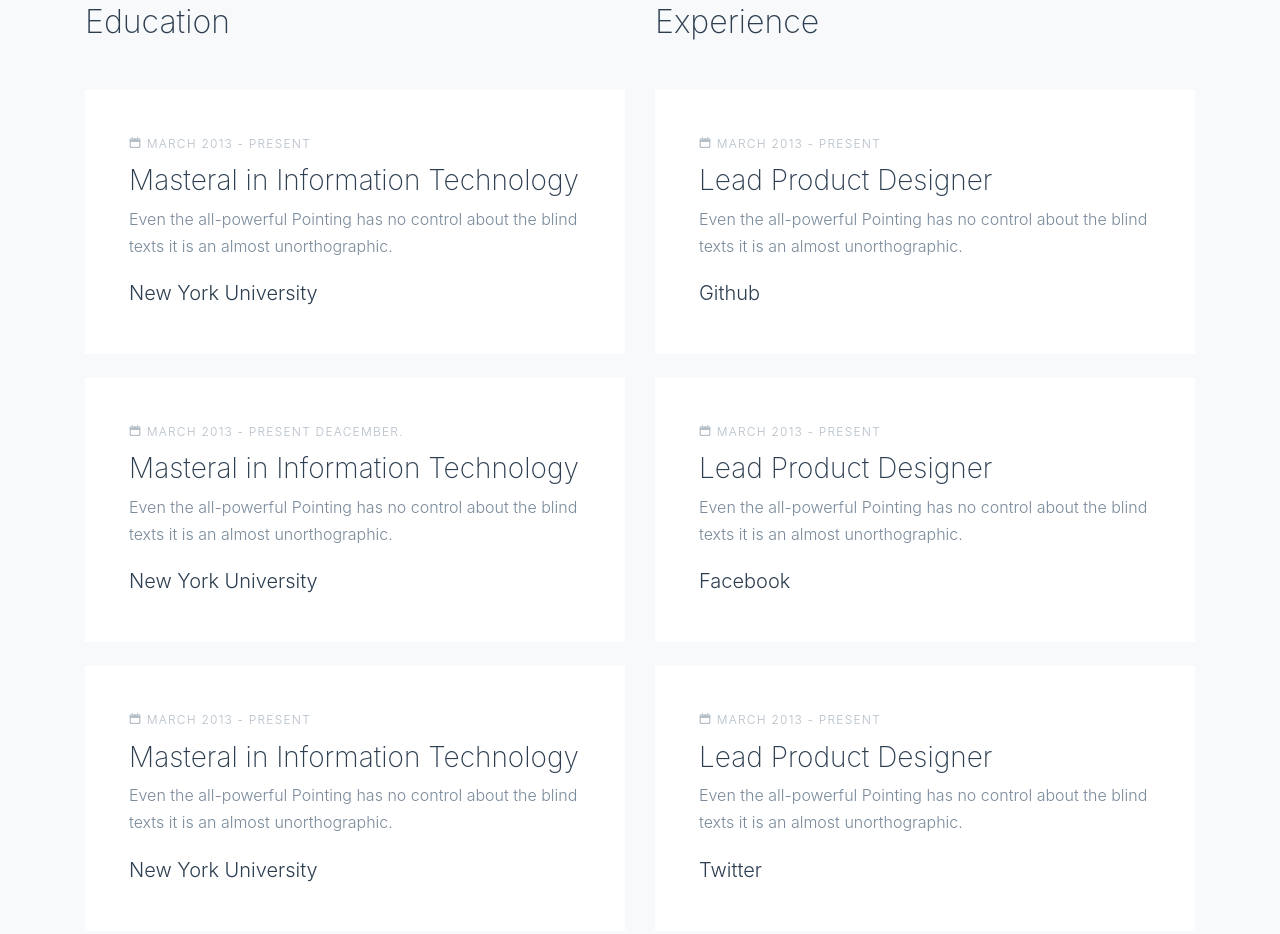
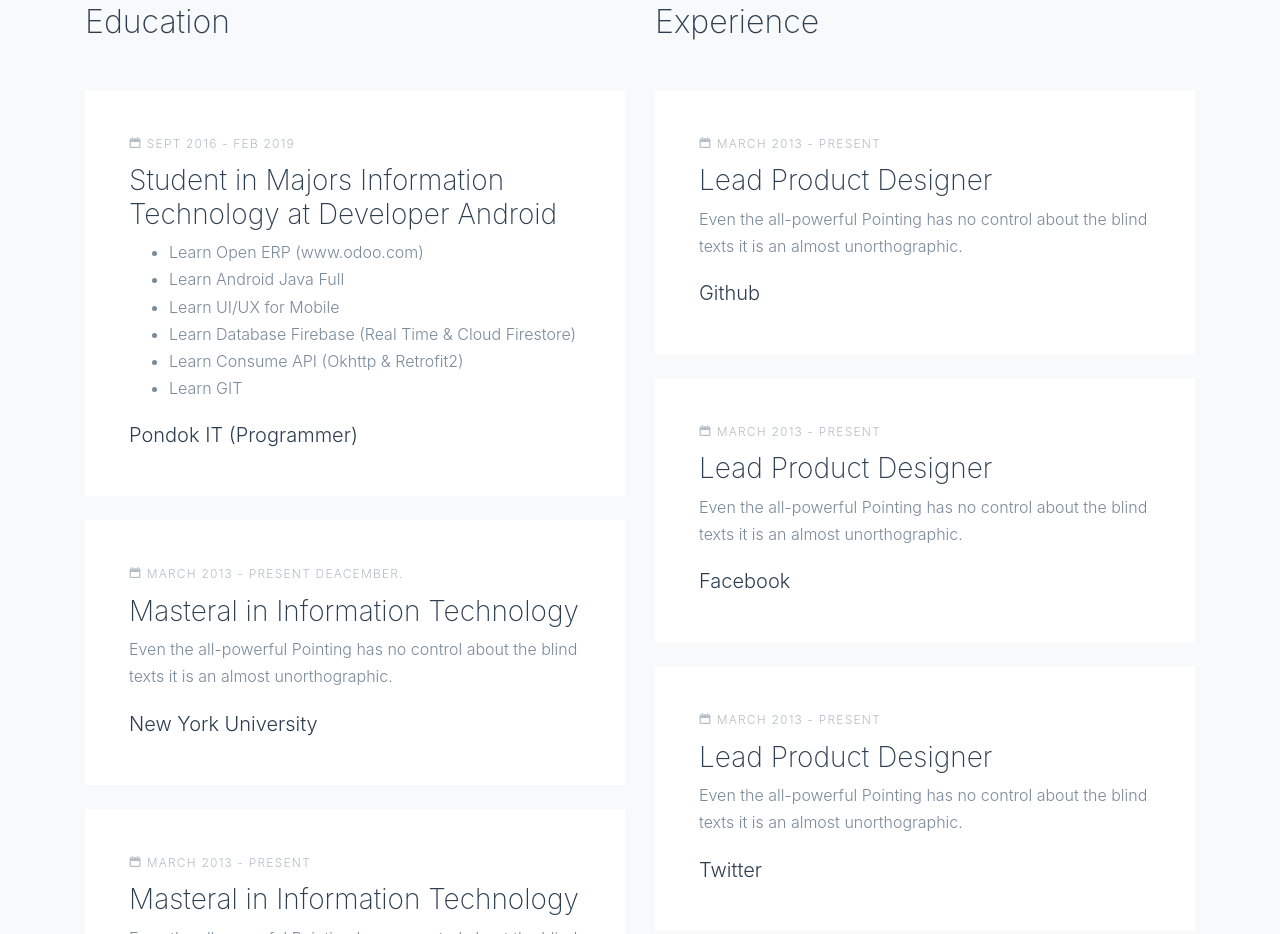
Before and after one commit to achmadqomarudin/achmadqomarudin, a plain HTML site: page index.html in a window 1280 px wide. Shown: the part 6878-7812 px from the top of the page. Drawn offline with nearby package versions, Linux system fonts and the light colour scheme; some packages are replaced by stand-ins of ours; no server answers; files whose address does not match are found by name.

Commit message:
update profil

```diff
--- a/index.html
+++ b/index.html
@@ -523,10 +523,17 @@
         <div class="col-md-6">
           <h2 class="mb-5">Education</h2>
           <div class="resume-item mb-4">
-            <span class="date"><span class="icon-calendar"></span> March 2013 - Present</span>
-            <h3>Masteral in Information Technology</h3>
-            <p>Even the all-powerful Pointing has no control about the blind texts it is an almost unorthographic.</p>
-            <span class="school">New York University</span>
+            <span class="date"><span class="icon-calendar"></span> Sept 2016 - Feb 2019</span>
+            <h3>Student in Majors Information Technology at Developer Android</h3>
+              <ul>
+                <li>Learn Open ERP (www.odoo.com)</li>
+                <li>Learn Android Java Full</li>
+                <li>Learn UI/UX for Mobile</li>
+                <li>Learn Database Firebase (Real Time & Cloud Firestore)</li>
+                <li>Learn Consume API (Okhttp & Retrofit2)</li>
+                <li>Learn GIT</li>
+              </ul>
+            <span class="school">Pondok IT (Programmer)</span>
           </div>
 
           <div class="resume-item mb-4">
```
